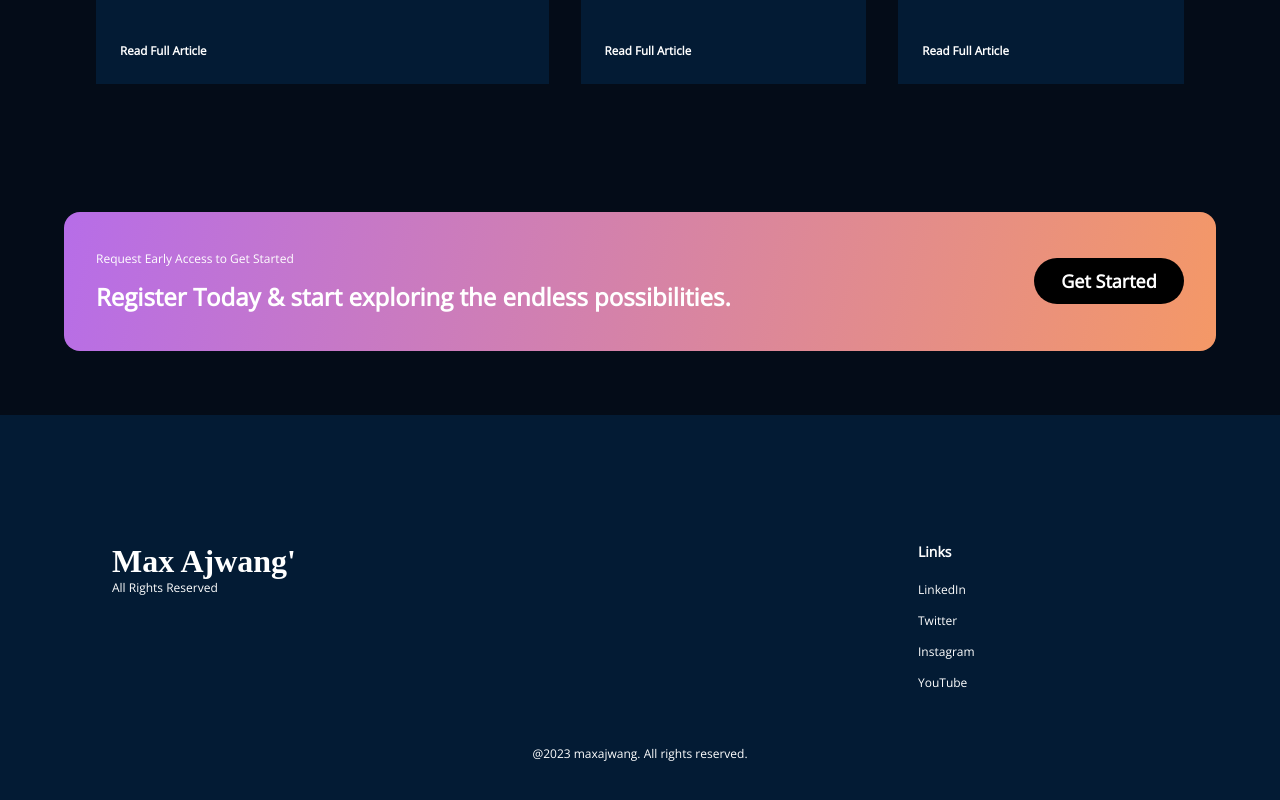
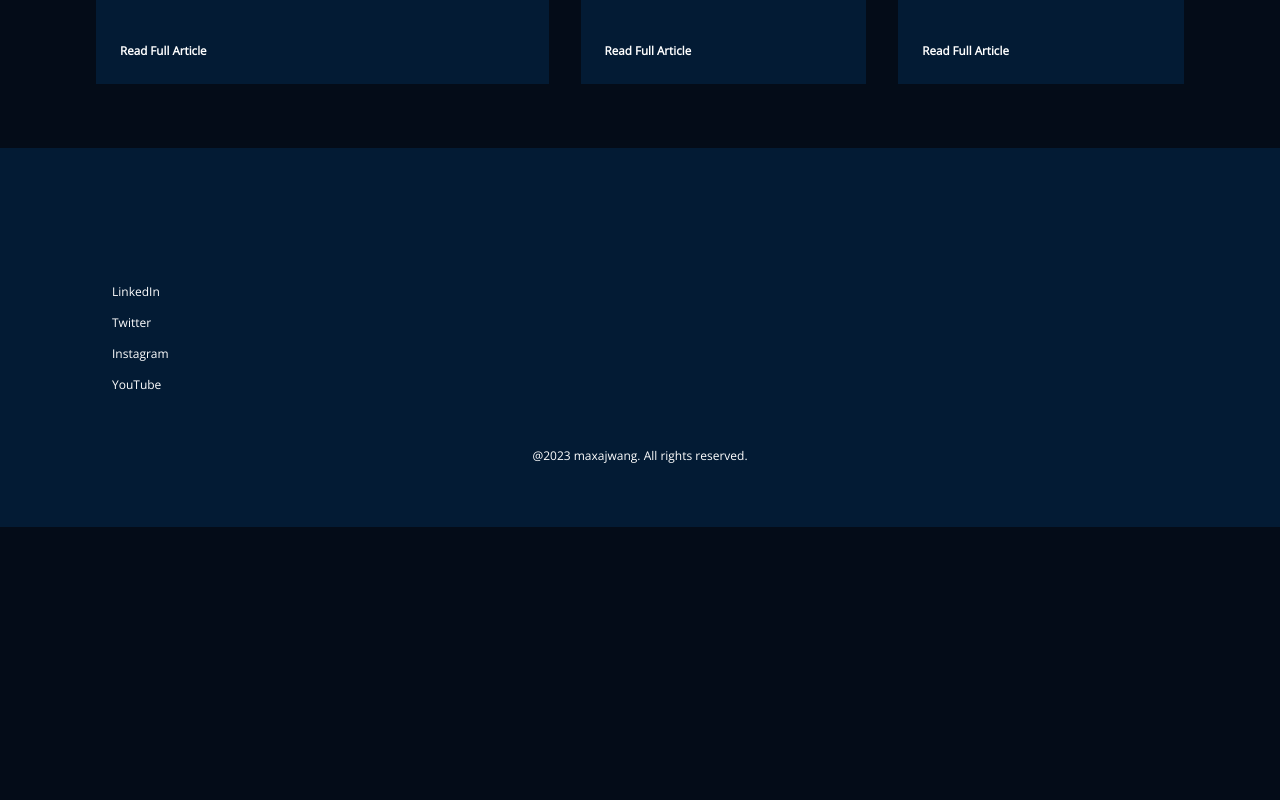
Before and after one commit to max-ajwang/MERN-stack-REST-API, a React (Create React App) app in the folder client/: page / in a window 1280 px wide. Shown: the part 1571-2371 px from the top of the page. After the commit the page ends 2098 px from the top, so only its background shows below. Built offline with nearby package versions, Linux system fonts and the light colour scheme.

Commit message:
spring cleaning front end

```diff
--- a/client/src/assets/wrappers/CTA.js
+++ /dev/null
@@ -1,89 +0,0 @@
-import styled from 'styled-components'
-
-const Wrapper = styled.div`
-  .gpt3__cta {
-    display: flex;
-    justify-content: space-between;
-    align-items: center;
-    flex-direction: row;
-
-    padding: 2rem;
-    margin: 4rem;
-    border-radius: 1rem;
-    background: var(--gradient-bar);
-  }
-
-  .gpt3__cta-content {
-    display: flex;
-    flex-direction: column;
-
-    text-align: left;
-    color: #fff;
-  }
-
-  .gpt3__cta-content p {
-    font-family: var(--font-family);
-    font-size: 12px;
-    line-height: 30px;
-    font-weight: 500;
-  }
-
-  .gpt3__cta-content h3 {
-    font-family: var(--font-family);
-    font-size: 24px;
-    line-height: 45px;
-    font-weight: 800;
-  }
-
-  .gpt3__cta-btn {
-    display: flex;
-    justify-content: center;
-    align-items: center;
-
-    margin-left: 2rem;
-  }
-
-  .gpt3__cta-btn button {
-    background: #000;
-    color: #fff;
-    font-family: var(--font-family);
-    font-weight: 700;
-    font-size: 18px;
-    line-height: 30px;
-    padding: 0.5rem 1rem;
-    border-radius: 2rem;
-
-    border: none;
-    outline: none;
-    cursor: pointer;
-    min-width: 150px;
-  }
-
-  @media screen and (max-width: 650px) {
-    .gpt3__cta {
-      flex-direction: column;
-    }
-
-    .gpt3__cta-btn {
-      margin: 2rem 0 0;
-    }
-  }
-
-  @media screen and (max-width: 550px) {
-    .gpt3__cta {
-      flex-direction: column;
-      margin: 4rem 2rem;
-    }
-
-    .gpt3__cta-content h3 {
-      font-size: 18px;
-      line-height: 32px;
-    }
-
-    .gpt3__cta-btn button {
-      font-size: 14px;
-      line-height: 28px;
-    }
-  }
-`
-export default Wrapper
--- a/client/src/assets/wrappers/Footer.js
+++ b/client/src/assets/wrappers/Footer.js
@@ -1,12 +1,11 @@
 import styled from 'styled-components'
 
-const Wrapper = styled.div`
+const Wrapper = styled.footer`
   .gpt3__footer {
     display: flex;
     flex-direction: column;
     justify-content: center;
     align-items: center;
-
     background: var(--color-footer);
   }
 
--- a/client/src/components/cta/CTA.js
+++ /dev/null
@@ -1,20 +0,0 @@
-import React from 'react'
-import Wrapper from '../../assets/wrappers/CTA'
-
-const CTA = () => {
-  return (
-    <Wrapper>
-      <div className='gpt3__cta'>
-        <div className='gpt3__cta-content'>
-          <p>Request Early Access to Get Started</p>
-          <h3>Register Today & start exploring the endless possibilities.</h3>
-        </div>
-        <div className='gpt3__cta-btn'>
-          <button type='button'>Get Started</button>
-        </div>
-      </div>
-    </Wrapper>
-  )
-}
-
-export default CTA
--- a/client/src/components/footer/Footer.js
+++ b/client/src/components/footer/Footer.js
@@ -9,12 +9,7 @@ const Footer = () => {
         <div className='gpt3__footer-heading'></div>
 
         <div className='gpt3__footer-links'>
-          <div className='gpt3__footer-links_logo'>
-            <h1> Max Ajwang' </h1>
-            <p> All Rights Reserved </p>
-          </div>
           <div className='gpt3__footer-links_div'>
-            <h4>Links</h4>
             <p>
               <a href='www.linkedin.com'> LinkedIn </a>
             </p>
--- a/client/src/components/index.js
+++ b/client/src/components/index.js
@@ -1,5 +1,4 @@
 export { default as Article } from './article/Article'
-export { default as CTA } from './cta/CTA'
 export { default as Navbar } from './navbar/Navbar'
 export { default as Blog } from './blog/Blog'
 export { default as Footer } from './footer/Footer'
--- a/client/src/pages/Landing.js
+++ b/client/src/pages/Landing.js
@@ -1,5 +1,5 @@
 import React from 'react'
-import { Navbar, Header, Blog, Footer, CTA } from '../components'
+import { Navbar, Header, Blog, Footer } from '../components'
 
 function Landing() {
   return (
@@ -9,7 +9,6 @@ function Landing() {
         <Header />
       </div>
       <Blog />
-      <CTA />
       <Footer />
     </div>
   )
```
